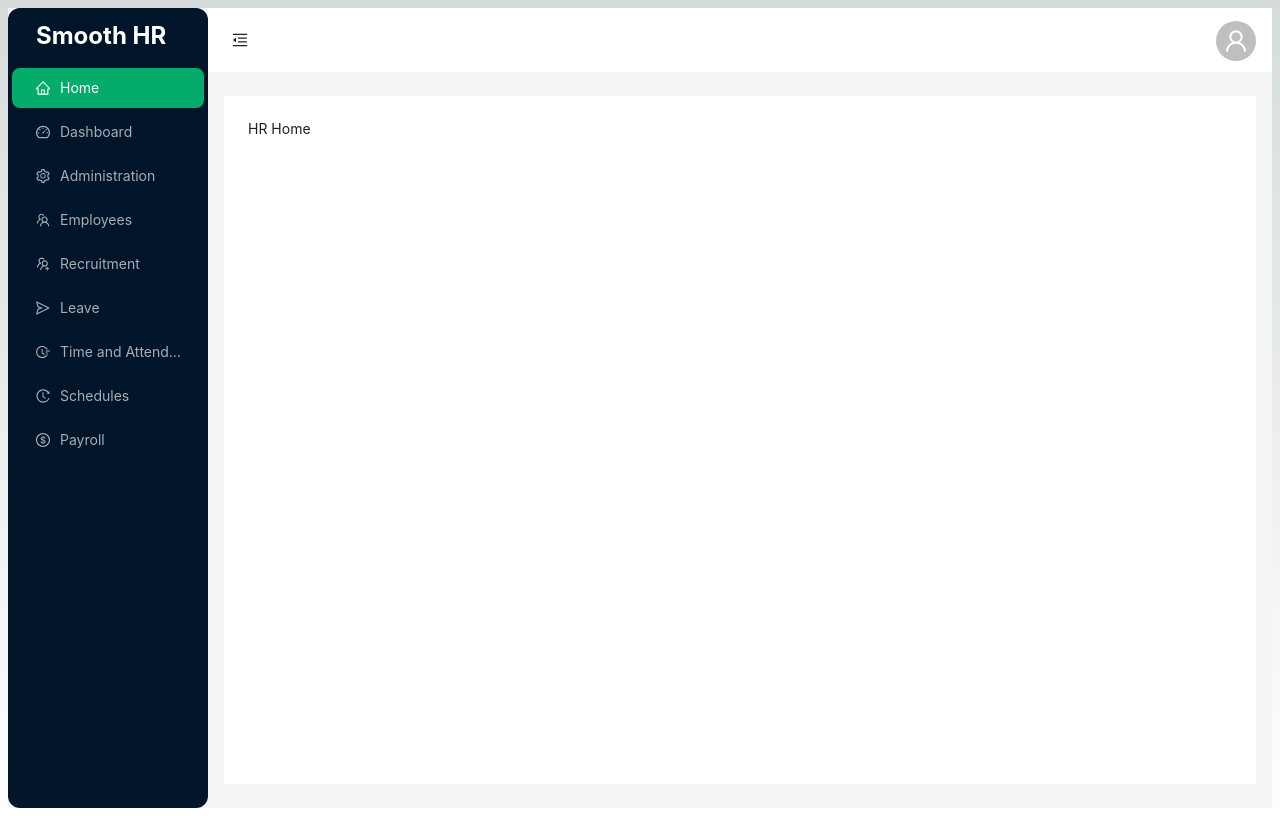
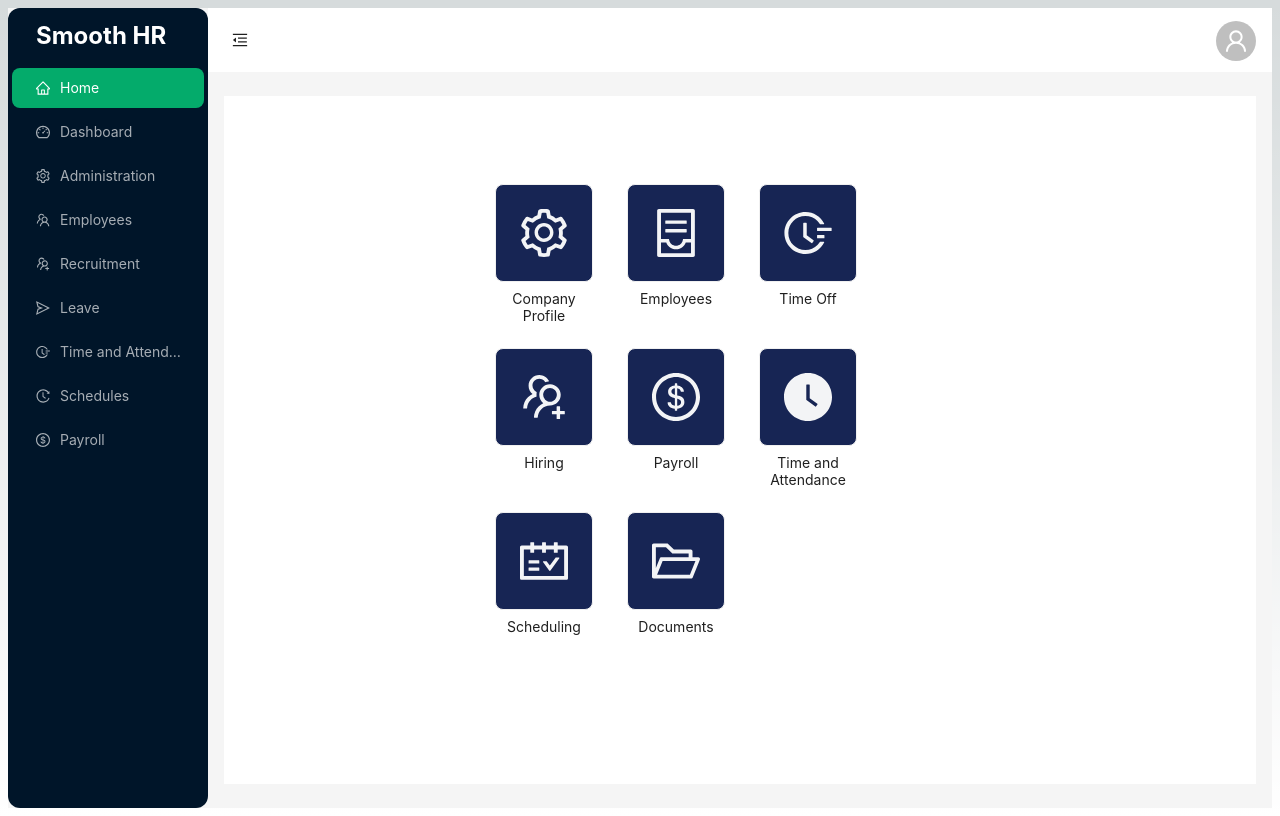
Before and after one commit to manpikingillz/fedhr-nextjs-antd, a Next.js app: page /hr in a window 1280 px wide. Built offline with nearby package versions, Linux system fonts and the light colour scheme.

Commit message:
added app icons on home page

```diff
--- a/src/app/hr/layout.tsx
+++ b/src/app/hr/layout.tsx
@@ -181,7 +181,6 @@ export default function App({ children }: { children: React.ReactNode }) {
         <Menu
           theme="dark"
           mode="inline"
-          // defaultSelectedKeys={['1']}
           selectedKeys={[current]}
           onClick={onMenuItemClicked}
           items={items}
--- a/src/app/hr/page.tsx
+++ b/src/app/hr/page.tsx
@@ -1,11 +1,123 @@
-'use client'
+'use client';
 
 import React from 'react';
+import { Card, Space } from 'antd';
+import {
+  ContainerOutlined,
+  FieldTimeOutlined,
+  UsergroupAddOutlined,
+  SettingOutlined,
+  DollarOutlined,
+  ScheduleOutlined,
+  FolderOpenOutlined,
+  ClockCircleFilled
+} from '@ant-design/icons';
+import { useRouter } from 'next/navigation';
 
-const HRHome = () => (
-  <div>
-    HR Home
-  </div>
-);
+function HRHome() {
+  const router = useRouter();
+  return (
+    <div className="flex justify-center">
+      <div className="flex w-6/12 flex-wrap text-center">
+        <div
+          style={{ width: 100, height: 100 }}
+          className="flex flex-col items-center cursor-pointer mr-8 mt-16"
+        >
+          <Card
+            className="bg-blue-950"
+            onClick={() => router.push('/hr/company-profile')}
+          >
+            <SettingOutlined className="text-5xl text-gray-100" />
+          </Card>
+          <p className="mt-2">Company Profile</p>
+        </div>
+        <div
+          style={{ width: 100, height: 100 }}
+          className="flex flex-col items-center cursor-pointer mr-8 mt-16"
+        >
+          <Card
+            className="bg-blue-950"
+            onClick={() => router.push('/hr/employees')}
+          >
+            <ContainerOutlined className="text-5xl text-gray-100" />
+          </Card>
+          <p className="mt-2">Employees</p>
+        </div>
+        <div
+          style={{ width: 100, height: 100 }}
+          className="flex flex-col items-center cursor-pointer mr-8 mt-16"
+        >
+          <Card
+            className="bg-blue-950"
+            onClick={() => router.push('/hr/leave')}
+          >
+            <FieldTimeOutlined className="text-5xl text-gray-100" />
+          </Card>
+          <p className="mt-2">Time Off</p>
+        </div>
+        <div
+          style={{ width: 100, height: 100 }}
+          className="flex flex-col items-center cursor-pointer mr-8 mt-16"
+        >
+          <Card
+            className="bg-blue-950"
+            onClick={() => router.push('/hr/recruitment')}
+          >
+            <UsergroupAddOutlined className="text-5xl text-gray-100" />
+          </Card>
+          <p className="mt-2">Hiring</p>
+        </div>
+        <div
+          style={{ width: 100, height: 100 }}
+          className="flex flex-col items-center cursor-pointer mr-8 mt-16"
+        >
+          <Card
+            className="bg-blue-950"
+            onClick={() => router.push('/hr/payroll')}
+          >
+            <DollarOutlined className="text-5xl text-gray-100" />
+          </Card>
+          <p className="mt-2">Payroll</p>
+        </div>
+        <div
+          style={{ width: 100, height: 100 }}
+          className="flex flex-col items-center cursor-pointer mr-8 mt-16"
+        >
+          <Card
+            className="bg-blue-950"
+            onClick={() => router.push('/hr/time-and-attendance')}
+          >
+            <ClockCircleFilled className="text-5xl text-gray-100" />
+          </Card>
+          <p className="mt-2">Time and Attendance</p>
+        </div>
+        <div
+          style={{ width: 100, height: 100 }}
+          className="flex flex-col items-center cursor-pointer mr-8 mt-16"
+        >
+          <Card
+            className="bg-blue-950"
+            onClick={() => router.push('/hr/schedules')}
+          >
+            <ScheduleOutlined className="text-5xl text-gray-100" />
+          </Card>
+          <p className="mt-2">Scheduling</p>
+        </div>
+        <div
+          style={{ width: 100, height: 100 }}
+          className="flex flex-col items-center cursor-pointer mr-8 mt-16"
+        >
+          <Card
+            className="bg-blue-950"
+            onClick={() => router.push('/hr/documents')}
+          >
+            <FolderOpenOutlined className="text-5xl text-gray-100" />
+          </Card>
+          <p className="mt-2">Documents</p>
+        </div>
+      </div>
+    </div>
+  );
+}
 
 export default HRHome;
```
